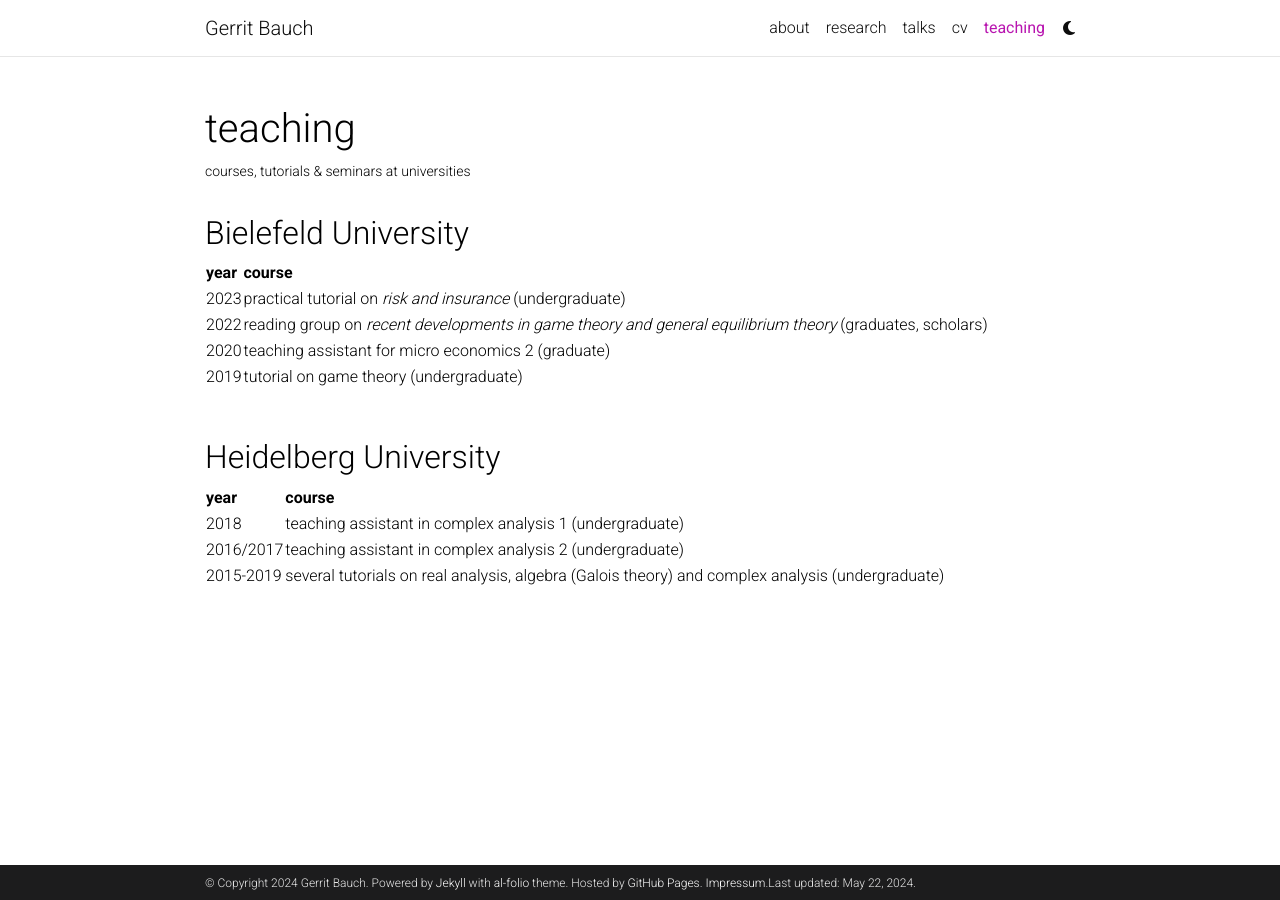
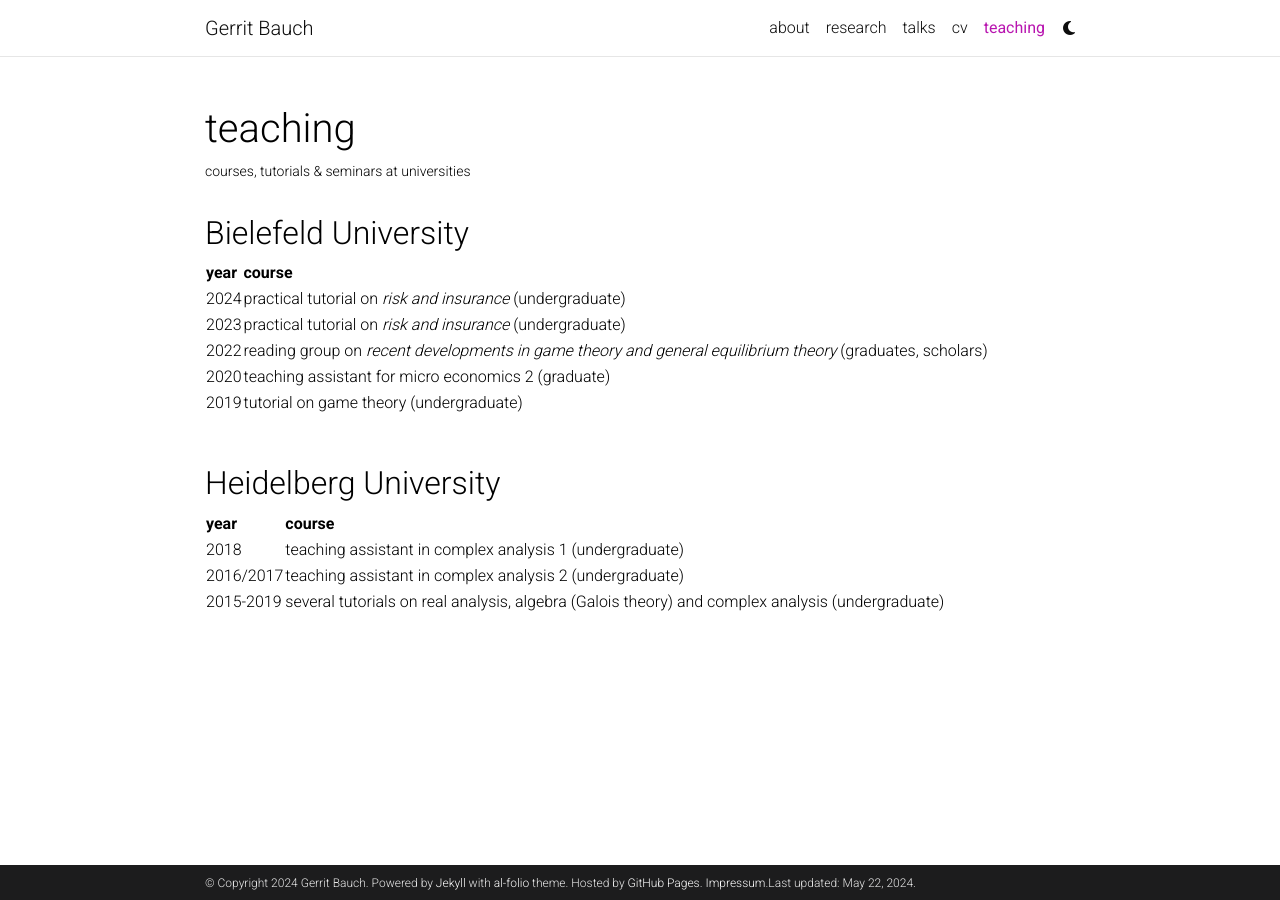
Before and after one commit to gbauch/gbauch.github.io, a Jekyll site: the page built from _pages/teaching.md, in a window 1280 px wide. Built offline with Jekyll 4.4.1, drawn with Linux system fonts in a browser that asks for light colours; comment, search, counter and statistics services are not loaded; a style sheet for code colours, icons or effects is not loaded.

Commit message:
Update teaching.md

```diff
--- a/_pages/teaching.md
+++ b/_pages/teaching.md
@@ -12,6 +12,7 @@ nav_order: 4
 |------|------------------------------------------------------------------------------------------------------------|
 | year | course                                                                                                     |
 |------|------------------------------------------------------------------------------------------------------------|
+| 2024 | practical tutorial on *risk and insurance* (undergraduate)                                                 |
 | 2023 | practical tutorial on *risk and insurance* (undergraduate)                                                 |
 | 2022 | reading group on *recent developments in game theory and general equilibrium theory* (graduates, scholars) |
 | 2020 | teaching assistant for micro economics 2 (graduate)                                                        |
```
